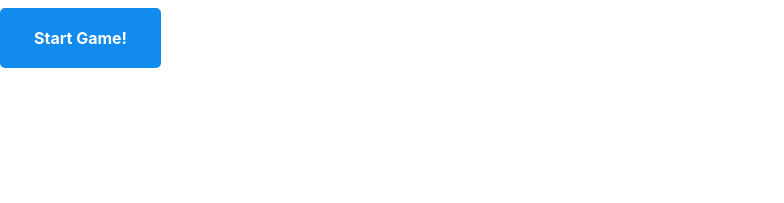
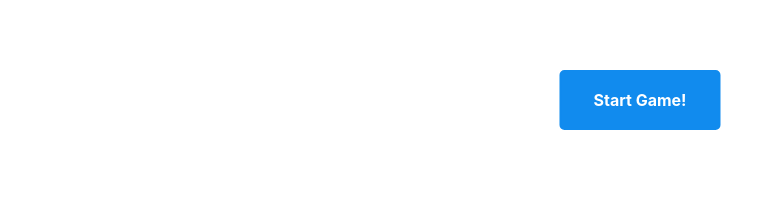
Before and after one commit to PellwayEC/Website, a plain HTML site: page index.html in a window 1280 px wide. Shown: the whole page, without its empty margins (0-784 px from the left). Drawn offline with nearby package versions, Linux system fonts and the light colour scheme.

Commit message:
Centering button

```diff
--- a/index.html
+++ b/index.html
@@ -7,8 +7,27 @@
   <title>Rock, Paper & Scissors</title>
   <script src="app.js" defer></script>
   <link rel="stylesheet" href="https://unpkg.com/mvp.css@1.12/mvp.css">
+  <style>
+    .container {
+      height: 200px;
+      position: relative;
+    }
+
+    .center {
+      margin: 0;
+      position: absolute;
+      top: 50%;
+      left: 50%;
+      -ms-transform: translate(-50%, -50%);
+      transform: translate(-50%, -50%);
+    }
+  </style>
 </head>
 <body>
-  <button id="start-game-btn">Start Game!</button>
+  <div class="container">
+    <div class="center">
+      <button id="start-game-btn">Start Game!</button>
+    </div>
+  </div>
 </body>
 </html>
```
